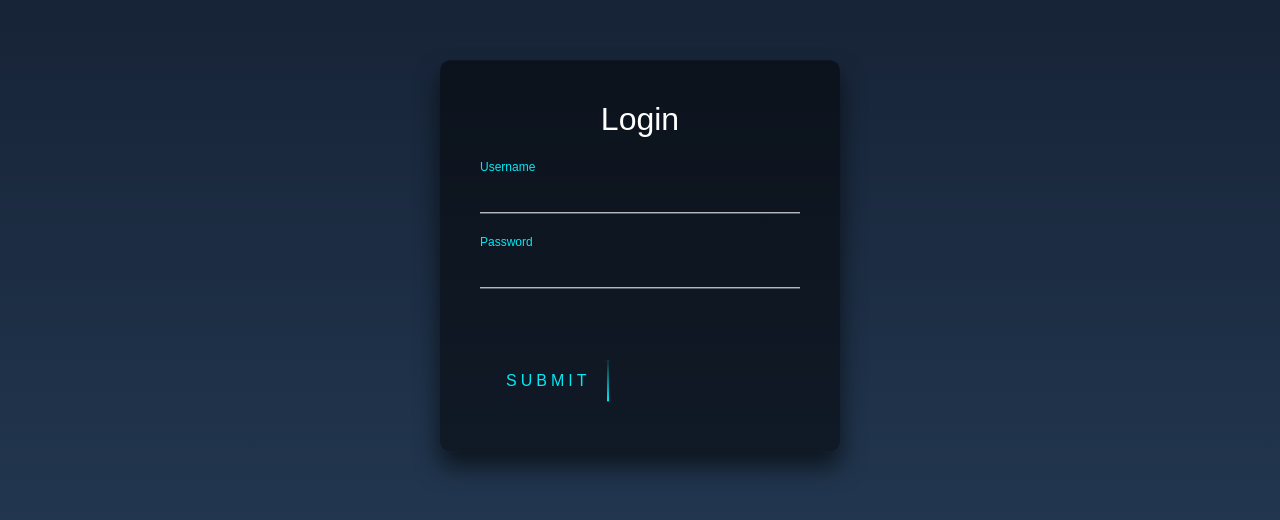
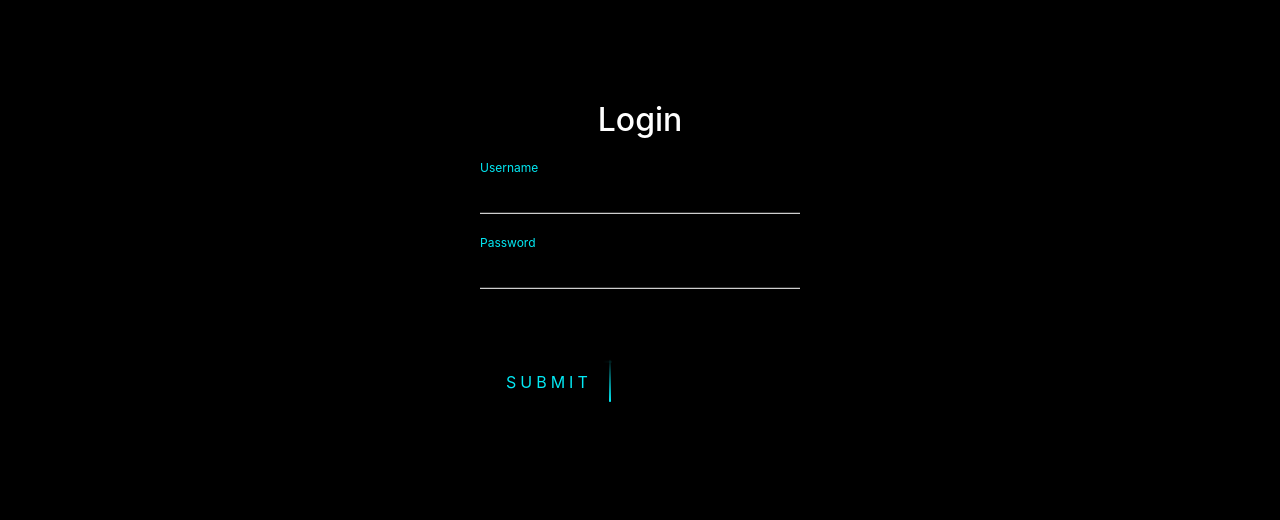
Before and after one commit to Villarley/Desarrollo-23, a React (Create React App) app in the folder react-git/Frontend/: page / in a window 1280 px wide. Shown: the part 144-664 px from the top of the page. Built offline with nearby package versions, Linux system fonts and the light colour scheme.

Commit message:
Login y cambios

```diff
--- a/react-git/Frontend/src/App.css
+++ b/react-git/Frontend/src/App.css
@@ -36,173 +36,3 @@
     transform: rotate(360deg);
   }
 }
-html {
-  height: 100%;
-}
-body {
-  margin:0;
-  padding:0;
-  font-family: sans-serif;
-  background: linear-gradient(#141e30, #243b55);
-}
-
-.login-box {
-  position: absolute;
-  top: 50%;
-  left: 50%;
-  width: 400px;
-  padding: 40px;
-  transform: translate(-50%, -50%);
-  background: rgba(0,0,0,.5);
-  box-sizing: border-box;
-  box-shadow: 0 15px 25px rgba(0,0,0,.6);
-  border-radius: 10px;
-}
-
-.login-box h2 {
-  margin: 0 0 30px;
-  padding: 0;
-  color: #fff;
-  text-align: center;
-}
-
-.login-box .user-box {
-  position: relative;
-}
-button{
-    border: 0;
-    background: transparent;
-}
-.login-box .user-box input {
-  width: 100%;
-  padding: 10px 0;
-  font-size: 16px;
-  color: #fff;
-  margin-bottom: 30px;
-  border: none;
-  border-bottom: 1px solid #fff;
-  outline: none;
-  background: transparent;
-}
-.login-box .user-box label {
-  position: absolute;
-  top:0;
-  left: 0;
-  padding: 10px 0;
-  font-size: 16px;
-  color: #fff;
-  pointer-events: none;
-  transition: .5s;
-}
-
-.login-box .user-box input:focus ~ label,
-.login-box .user-box input:valid ~ label {
-  top: -20px;
-  left: 0;
-  color: #03e9f4;
-  font-size: 12px;
-}
-
-.login-box form a {
-  position: relative;
-  display: inline-block;
-  padding: 10px 20px;
-  color: #03e9f4;
-  font-size: 16px;
-  text-decoration: none;
-  text-transform: uppercase;
-  overflow: hidden;
-  transition: .5s;
-  margin-top: 40px;
-  letter-spacing: 4px
-}
-
-.login-box a:hover {
-  background: #03e9f4;
-  color: #fff;
-  border-radius: 5px;
-  box-shadow: 0 0 5px #03e9f4,
-              0 0 25px #03e9f4,
-              0 0 50px #03e9f4,
-              0 0 100px #03e9f4;
-}
-
-.login-box a span {
-  position: absolute;
-  display: block;
-}
-
-.login-box a span:nth-child(1) {
-  top: 0;
-  left: -100%;
-  width: 100%;
-  height: 2px;
-  background: linear-gradient(90deg, transparent, #03e9f4);
-  animation: btn-anim1 1s linear infinite;
-}
-
-@keyframes btn-anim1 {
-  0% {
-    left: -100%;
-  }
-  50%,100% {
-    left: 100%;
-  }
-}
-
-.login-box a span:nth-child(2) {
-  top: -100%;
-  right: 0;
-  width: 2px;
-  height: 100%;
-  background: linear-gradient(180deg, transparent, #03e9f4);
-  animation: btn-anim2 1s linear infinite;
-  animation-delay: .25s
-}
-
-@keyframes btn-anim2 {
-  0% {
-    top: -100%;
-  }
-  50%,100% {
-    top: 100%;
-  }
-}
-
-.login-box a span:nth-child(3) {
-  bottom: 0;
-  right: -100%;
-  width: 100%;
-  height: 2px;
-  background: linear-gradient(270deg, transparent, #03e9f4);
-  animation: btn-anim3 1s linear infinite;
-  animation-delay: .5s
-}
-
-@keyframes btn-anim3 {
-  0% {
-    right: -100%;
-  }
-  50%,100% {
-    right: 100%;
-  }
-}
-
-.login-box a span:nth-child(4) {
-  bottom: -100%;
-  left: 0;
-  width: 2px;
-  height: 100%;
-  background: linear-gradient(360deg, transparent, #03e9f4);
-  animation: btn-anim4 1s linear infinite;
-  animation-delay: .75s
-}
-
-@keyframes btn-anim4 {
-  0% {
-    bottom: -100%;
-  }
-  50%,100% {
-    bottom: 100%;
-  }
-}
--- a/react-git/Frontend/src/components/Ingresarcamisa.jsx
+++ b/react-git/Frontend/src/components/Ingresarcamisa.jsx
@@ -67,6 +67,7 @@ class Form extends Component {
           <div className="my-modal-content">
             <div className="my-modal-input-group">
               <input
+                id="Nombre"
                 type="text"
                 className="my-modal-input"
                 placeholder="Nombre"
@@ -76,6 +77,7 @@ class Form extends Component {
 
             <div className="my-modal-input-group">
               <input
+                id="Color1"
                 type="text"
                 className="my-modal-input"
                 placeholder="Color 1"
@@ -85,6 +87,7 @@ class Form extends Component {
 
             <div className="my-modal-input-group">
               <input
+                id="Color2"
                 type="text"
                 className="my-modal-input"
                 placeholder="Color 2"
@@ -94,6 +97,7 @@ class Form extends Component {
 
             <div className="my-modal-input-group">
               <input
+                id="Color3"
                 type="text"
                 className="my-modal-input"
                 placeholder="Color 3"
@@ -150,12 +154,13 @@ class Form extends Component {
     console.log(e);
   };
   actualizardatosguardar(evt) {
-    console.log("Hola");
     var objetolocalcamisa = new Object();
 
     objetolocalcamisa = this.state.CAMISA;
+    console.log(objetolocalcamisa);
     switch (evt.target.id) {
       case "Nombre": {
+        console.log(evt.target.value);
         console.log(this.state.CAMISA);
         objetolocalcamisa.NOMBRE = evt.target.value;
         console.log(objetolocalcamisa.NOMBRE);
@@ -163,20 +168,20 @@ class Form extends Component {
       }
       case "Color1": {
         console.log(this.state.CAMISA);
-        objetolocalcamisa.APELLIDO = evt.target.value;
-        console.log(objetolocalcamisa.APELLIDO);
+        objetolocalcamisa.COLOR1 = evt.target.value;
+        console.log(objetolocalcamisa.COLOR1);
         break;
       }
       case "Color2": {
         console.log(this.state.CAMISA);
-        objetolocalcamisa.EMAIL = evt.target.value;
-        console.log(objetolocalcamisa.EMAIL);
+        objetolocalcamisa.COLOR2 = evt.target.value;
+        console.log(objetolocalcamisa.COLOR2);
         break;
       }
       case "Color3": {
         console.log(this.state.CAMISA);
-        objetolocalcamisa.TIPOUSUARIO = evt.target.value;
-        console.log(objetolocalcamisa.TIPOUSUARIO);
+        objetolocalcamisa.COLOR3 = evt.target.value;
+        console.log(objetolocalcamisa.COLOR3);
         break;
       }
     }
--- a/react-git/Frontend/src/components/css/style2.css
+++ b/react-git/Frontend/src/components/css/style2.css
@@ -7,6 +7,7 @@ html {
     font-family: sans-serif;
     /* background-color: #232324;
     background: linear-gradient(#141e30, #243b55); */
+    background-color: #fff;
   }
 
   .login-box {
--- a/react-git/Frontend/src/components/login.jsx
+++ b/react-git/Frontend/src/components/login.jsx
@@ -1,5 +1,6 @@
     import React, { Component } from "react";
     import withReactContent from "sweetalert2-react-content";
+    import Ingresarcamisa from "./Ingresarcamisa";
     import { withRouter } from "react-router-dom";
     import Swal from "sweetalert2";
     import "./css/style2.css";
@@ -9,8 +10,14 @@
         EMAIL: "",
         PASSWORD: "",
         },
+        logueado: false
     };
     render() {
+      if(this.state.logueado){
+        return <Ingresarcamisa/>
+      }
+    else{
+
         return (
             <React.Fragment>
                 <div className="login-box">
@@ -49,6 +56,9 @@
                 </div>
             </React.Fragment>
             );
+    }
+
+
     }
     Log(evt) {
         var objetolocalpersona = new Object();
@@ -92,6 +102,7 @@
             // if (persona != "Error") {
             this.setState({
                 PERSONA: persona,
+                logueado: true,
             });
             // }
 
@@ -112,7 +123,7 @@
             title: "Ingreso exitoso",
             icon: "success",
         }).then(() => {
-            console.log(history);
+            console.log(this.state.logueado);
             history.push("/Main");
         });
         } else {
--- a/react-git/Frontend/src/index.js
+++ b/react-git/Frontend/src/index.js
@@ -12,12 +12,13 @@ import reportWebVitals from './reportWebVitals';
 const root = ReactDOM.createRoot(document.getElementById('root'));
 root.render(
   <React.StrictMode>
-    <BrowserRouter>
+    <LogIn/>
+    {/* <BrowserRouter>
       <Routes>
         <Route exact path="/" element={<LogIn/>} />
         <Route exact path="/Main" element={<Form />} />
       </Routes>
-    </BrowserRouter>
+    </BrowserRouter> */}
   </React.StrictMode>
 );
 
```
Lines whose indentation alone changed are shown as unchanged.
